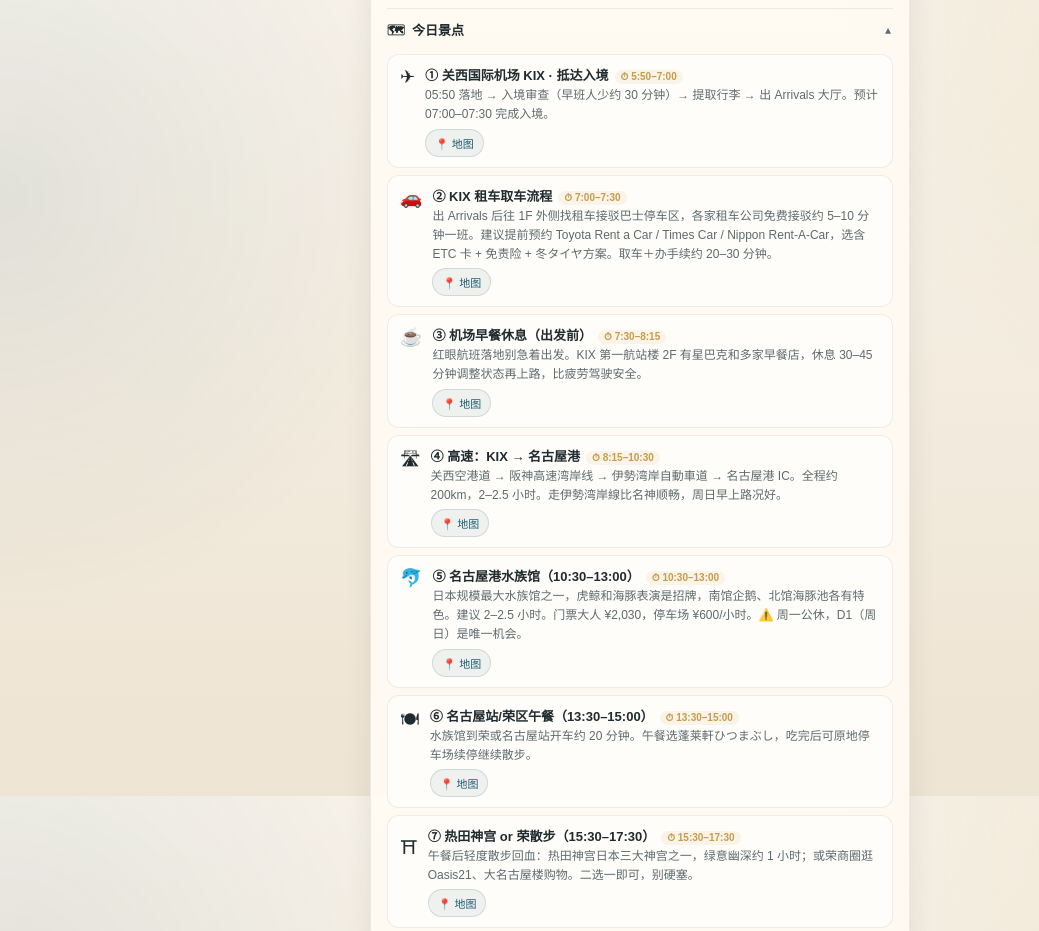
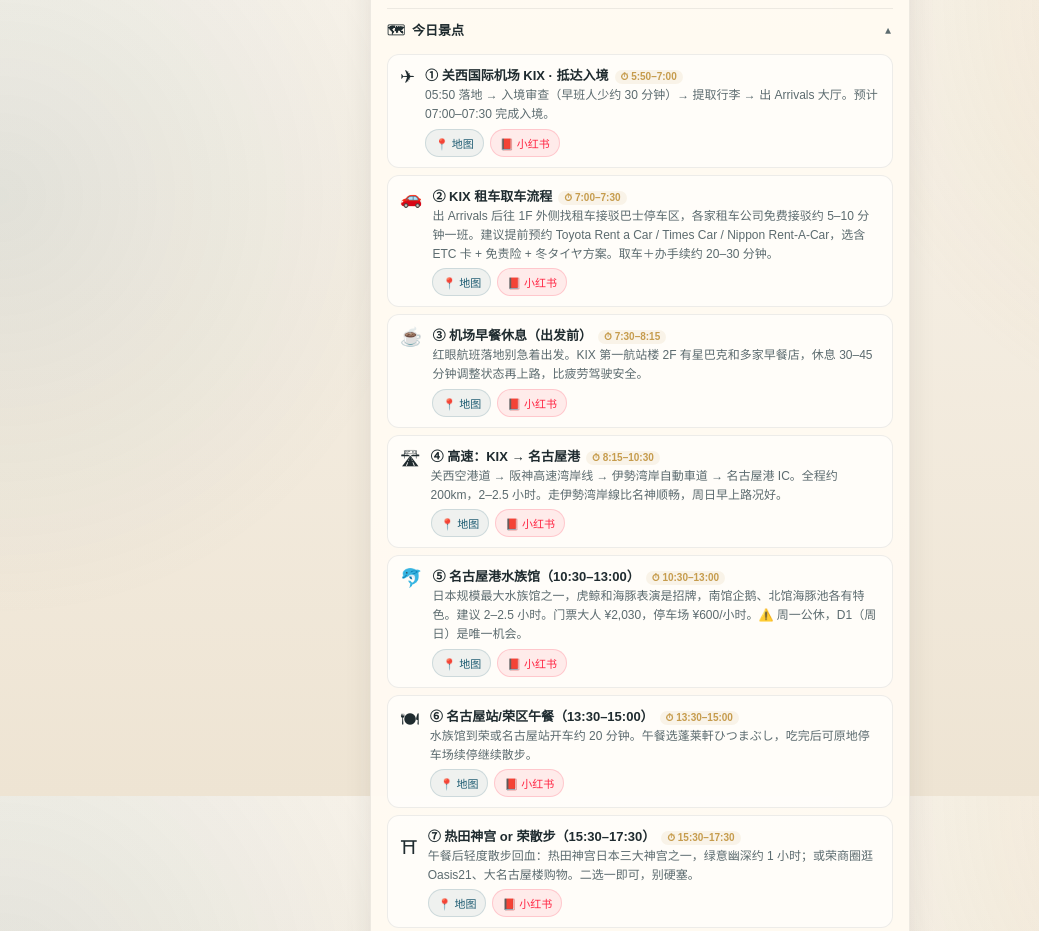
Before and after one commit to keong24-cpu/japan-itinerary, a plain HTML site: page index.html in a window 1280 px wide. Shown: the part 804-1735 px from the top of the page, without its empty margins (0-1039 px from the left). Drawn offline with Linux system fonts and the light colour scheme.

Commit message:
Add 📕 小红书 search link to every sight and meal
- Red pill-shaped button next to 📍 地图 for both sights and meals
- Links to xiaohongshu.com/search_result with the place/restaurant name
- Dark mode styling included

Co-Authored-By: Claude Opus 4.6 <noreply@anthropic.com>

```diff
--- a/index.html
+++ b/index.html
@@ -123,6 +123,10 @@ body{
   padding:5px 9px;background:var(--blue-lt);border:1px solid var(--blue-bd);
   border-radius:20px;color:var(--blue);font-size:11px;text-decoration:none;white-space:nowrap;margin-top:4px}
 .map-btn:active{background:var(--blue-bd)}
+.xhs-btn{flex-shrink:0;display:inline-flex;align-items:center;gap:4px;
+  padding:5px 9px;background:rgba(255,36,66,.08);border:1px solid rgba(255,36,66,.18);
+  border-radius:20px;color:#ff2442;font-size:11px;text-decoration:none;white-space:nowrap;margin-top:4px}
+.xhs-btn:active{background:rgba(255,36,66,.15)}
 
 /* meal cards */
 .meal-list{display:flex;flex-direction:column;gap:8px;padding-top:2px}
@@ -191,6 +195,7 @@ body{
   .stat-n,.dn,.bud-tot{color:var(--red)}
   .mday.on{background:var(--red);border-color:var(--red)}
   .mday.on .mn{color:#1a1d21}.mday.on .md{color:rgba(26,29,33,.7)}
+  .xhs-btn{background:rgba(255,36,66,.12);border-color:rgba(255,36,66,.25);color:#ff6b81}
   .abtn{box-shadow:0 4px 12px rgba(0,0,0,.5)}
   .abtn.off{background:rgba(255,255,255,.08)}
   .btbl tr:nth-child(even) td,tr[style*="rgba(159,65,39"]{background:rgba(255,255,255,.02)!important}
@@ -411,6 +416,7 @@ body{
 
 <script>
 const M="https://www.google.com/maps/search/?api=1&query=";
+const XHS="https://www.xiaohongshu.com/search_result?keyword=";
 const DAYS=[
 {d:1,date:"11月15日",week:"周日",drive:"KIX → 名古屋玩整天 → 晚餐后进岐阜美浓",route:"关西机场 → 名古屋港水族馆 → 名古屋市区 → 岐阜美浓",
  theme:"KIX 取车 / 名古屋整天 / 晚餐后再入住岐阜美浓",hotel:"Fairfield by Marriott Gifu Mino（晚到 ~21:00）",
@@ -742,7 +748,8 @@ function render(i){
   const sl=document.getElementById('sight-list');sl.innerHTML='';
   d.sights.forEach(s=>{
     const div=document.createElement('div');div.className='sight';
-    div.innerHTML=`<div class="sight-ico">${s.i}</div><div class="sight-info"><div class="sight-name"><span>${s.n}</span>${s.h?`<span class="sh">⏱ ${s.h}</span>`:''}</div><div class="sight-tip">${s.t}</div><a class="map-btn" href="${s.u}" target="_blank" rel="noopener">📍 地图</a></div>`;
+    const xk=s.n.replace(/^[①-⑩\d]+\s*/,'').replace(/（.*?）/g,'').replace(/\(.*?\)/g,'').trim();
+    div.innerHTML=`<div class="sight-ico">${s.i}</div><div class="sight-info"><div class="sight-name"><span>${s.n}</span>${s.h?`<span class="sh">⏱ ${s.h}</span>`:''}</div><div class="sight-tip">${s.t}</div><div style="display:flex;gap:6px;flex-wrap:wrap"><a class="map-btn" href="${s.u}" target="_blank" rel="noopener">📍 地图</a><a class="xhs-btn" href="${XHS}${encodeURIComponent(xk)}" target="_blank" rel="noopener">📕 小红书</a></div></div>`;
     sl.appendChild(div);
   });
 
@@ -751,7 +758,7 @@ function render(i){
   d.meals.forEach(m=>{
     const div=document.createElement('div');div.className='meal';
     const cls=MEAL_CLS[m.t]||'mb-snack';
-    div.innerHTML=`<div class="meal-top"><span class="meal-badge ${cls}">${m.t}</span><div class="meal-info"><div class="meal-name">${m.n}</div><div class="meal-type">${m.ty}</div><div class="meal-tip">${m.tip}</div></div></div><div class="meal-map"><a class="map-btn" href="${m.u}" target="_blank" rel="noopener">📍 地图导航</a></div>`;
+    div.innerHTML=`<div class="meal-top"><span class="meal-badge ${cls}">${m.t}</span><div class="meal-info"><div class="meal-name">${m.n}</div><div class="meal-type">${m.ty}</div><div class="meal-tip">${m.tip}</div></div></div><div class="meal-map"><a class="map-btn" href="${m.u}" target="_blank" rel="noopener">📍 地图导航</a><a class="xhs-btn" href="${XHS}${encodeURIComponent(m.n)}" target="_blank" rel="noopener">📕 小红书</a></div>`;
     ml.appendChild(div);
   });
 
```
